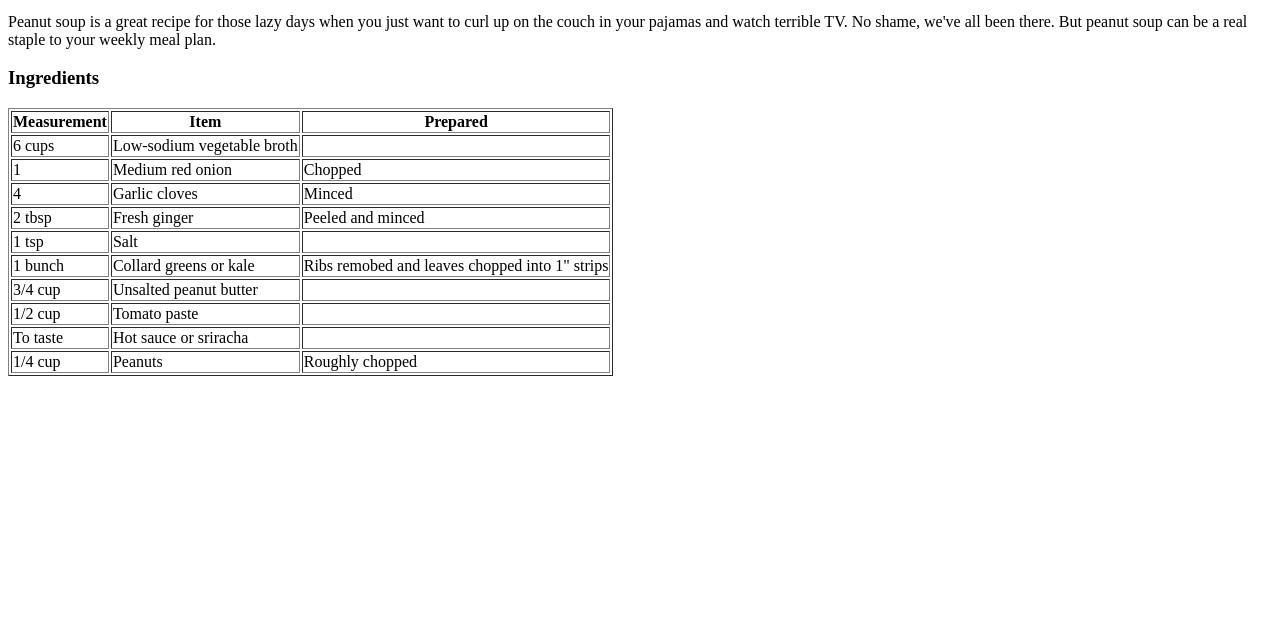
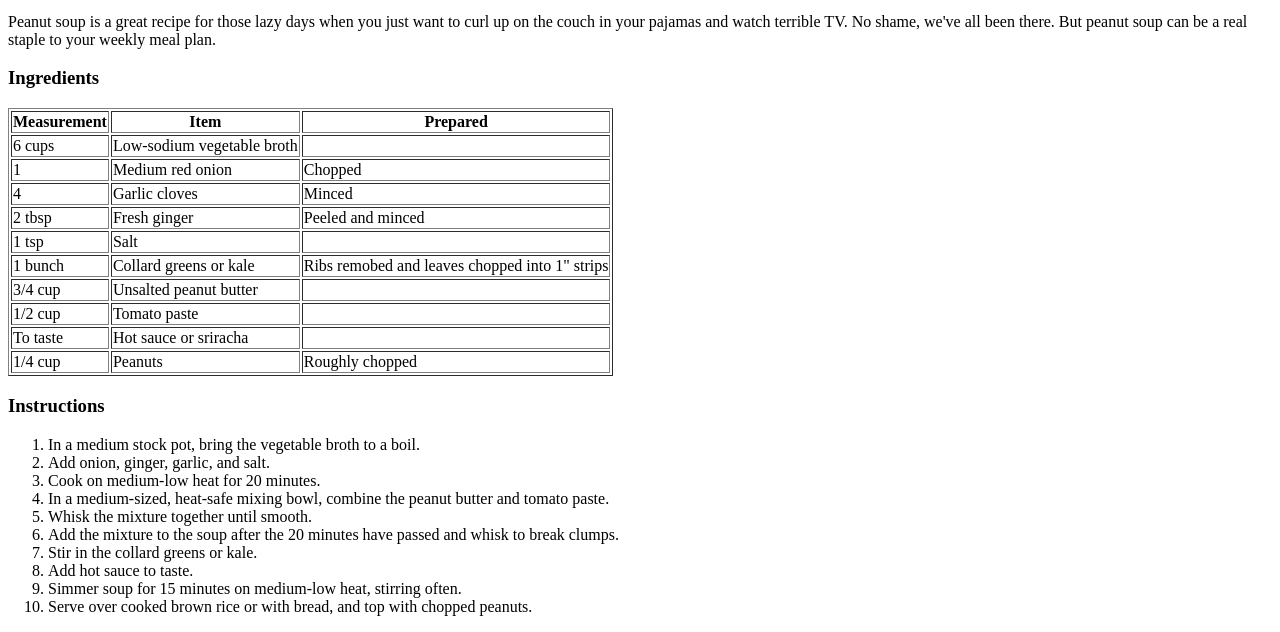
Before and after one commit to lanachiad/lanablog.github.io, a plain HTML site: page index.html in a window 1280 px wide. Shown: the part 506-1138 px from the top of the page. Before the commit the page ends 890 px from the top, so only its background shows below. Drawn offline with Linux system fonts and the light colour scheme.

Commit message:
Add instructions in ordered list form

```diff
--- a/index.html
+++ b/index.html
@@ -68,5 +68,18 @@
 			<td>Roughly chopped</td>
 		</tr>
 	</table>
+	<h3>Instructions</h3>
+	<ol>
+		<li>In a medium stock pot, bring the vegetable broth to a boil.</li>
+		<li>Add onion, ginger, garlic, and salt.</li>
+		<li>Cook on medium-low heat for 20 minutes.</li>
+		<li>In a medium-sized, heat-safe mixing bowl, combine the peanut butter and tomato paste.</li>
+		<li>Whisk the mixture together until smooth.</li>
+		<li>Add the mixture to the soup after the 20 minutes have passed and whisk to break clumps.</li>
+		<li>Stir in the collard greens or kale.</li>
+		<li>Add hot sauce to taste.</li>
+		<li>Simmer soup for 15 minutes on medium-low heat, stirring often.</li>
+		<li>Serve over cooked brown rice or with bread, and top with chopped peanuts.</li>
+	</ol>
 </body>
 </html>
```
